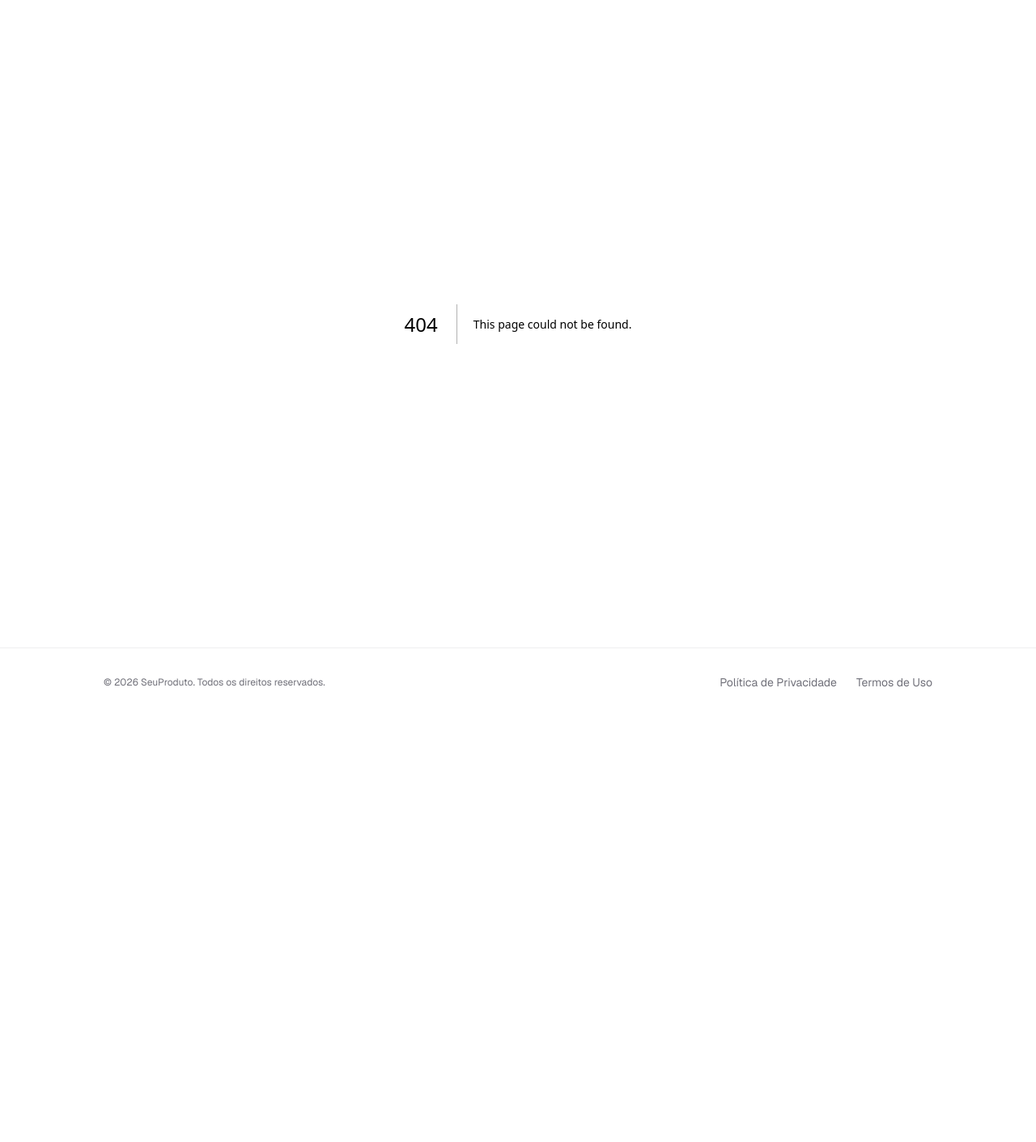
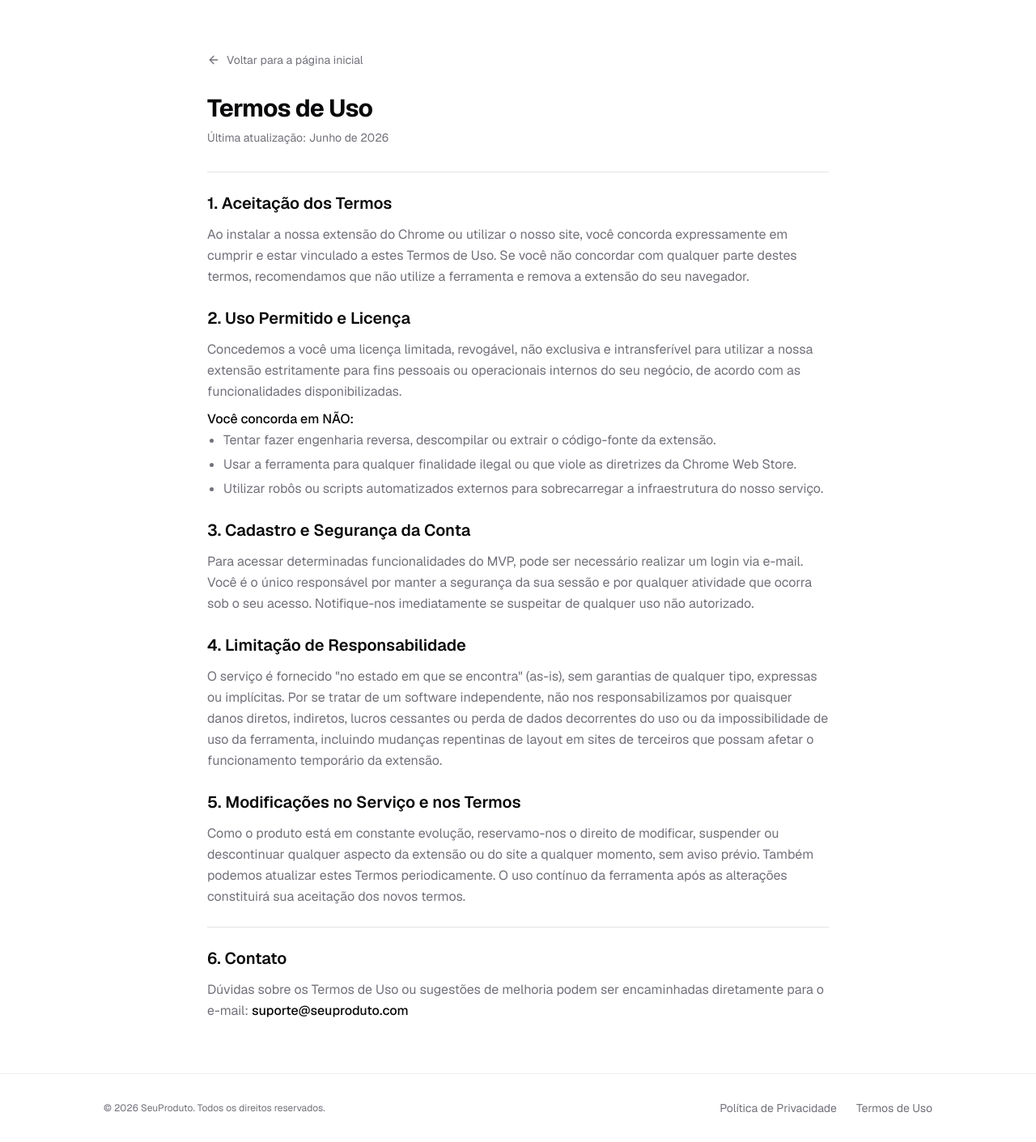
Before and after one commit to CarlosEduardo7700/landing-page-wxt, a Next.js app: page /terms in a window 1280 px wide. Before the commit this address had no page. Shown: the whole page at 81% size. Before the commit the page ends 885 px from the top, so only its background shows below. Built offline with nearby package versions, Linux system fonts and the light colour scheme.

Commit message:
feat: add Terms of Service page with detailed usage guidelines and legal information

```diff
--- /dev/null
+++ b/src/app/terms/page.tsx
@@ -0,0 +1,80 @@
+import Link from "next/link";
+import { ArrowLeft } from "lucide-react";
+
+export const metadata = {
+  title: "Termos de Uso | SeuProduto",
+  description: "Leia os termos e condições de uso do nosso produto e extensão.",
+};
+
+export default function TermsOfService() {
+  return (
+    <div className="min-h-screen bg-background text-foreground py-16 px-6">
+      <div className="max-w-3xl mx-auto">
+
+        {/* Link para voltar à Home */}
+        <Link
+          href="/"
+          className="inline-flex items-center gap-2 text-sm text-muted-foreground hover:text-foreground transition-colors mb-8 group"
+        >
+          <ArrowLeft className="w-4 h-4 group-hover:-translate-x-1 transition-transform" />
+          Voltar para a página inicial
+        </Link>
+
+        <h1 className="text-3xl font-bold tracking-tight mb-2">Termos de Uso</h1>
+        <p className="text-sm text-muted-foreground mb-8">Última atualização: Junho de 2026</p>
+
+        <div className="space-y-6 text-base leading-relaxed text-muted-foreground">
+
+          <section className="border-t border-border pt-6">
+            <h2 className="text-xl font-semibold text-foreground mb-3">1. Aceitação dos Termos</h2>
+            <p>
+              Ao instalar a nossa extensão do Chrome ou utilizar o nosso site, você concorda expressamente em cumprir e estar vinculado a estes Termos de Uso. Se você não concordar com qualquer parte destes termos, recomendamos que não utilize a ferramenta e remova a extensão do seu navegador.
+            </p>
+          </section>
+
+          <section>
+            <h2 className="text-xl font-semibold text-foreground mb-3">2. Uso Permitido e Licença</h2>
+            <p>
+              Concedemos a você uma licença limitada, revogável, não exclusiva e intransferível para utilizar a nossa extensão estritamente para fins pessoais ou operacionais internos do seu negócio, de acordo com as funcionalidades disponibilizadas.
+            </p>
+            <p className="mt-2 font-medium text-foreground">Você concorda em NÃO:</p>
+            <ul className="list-disc pl-5 space-y-1">
+              <li>Tentar fazer engenharia reversa, descompilar ou extrair o código-fonte da extensão.</li>
+              <li>Usar a ferramenta para qualquer finalidade ilegal ou que viole as diretrizes da Chrome Web Store.</li>
+              <li>Utilizar robôs ou scripts automatizados externos para sobrecarregar a infraestrutura do nosso serviço.</li>
+            </ul>
+          </section>
+
+          <section>
+            <h2 className="text-xl font-semibold text-foreground mb-3">3. Cadastro e Segurança da Conta</h2>
+            <p>
+              Para acessar determinadas funcionalidades do MVP, pode ser necessário realizar um login via e-mail. Você é o único responsável por manter a segurança da sua sessão e por qualquer atividade que ocorra sob o seu acesso. Notifique-nos imediatamente se suspeitar de qualquer uso não autorizado.
+            </p>
+          </section>
+
+          <section>
+            <h2 className="text-xl font-semibold text-foreground mb-3">4. Limitação de Responsabilidade</h2>
+            <p>
+              O serviço é fornecido "no estado em que se encontra" (as-is), sem garantias de qualquer tipo, expressas ou implícitas. Por se tratar de um software independente, não nos responsabilizamos por quaisquer danos diretos, indiretos, lucros cessantes ou perda de dados decorrentes do uso ou da impossibilidade de uso da ferramenta, incluindo mudanças repentinas de layout em sites de terceiros que possam afetar o funcionamento temporário da extensão.
+            </p>
+          </section>
+
+          <section>
+            <h2 className="text-xl font-semibold text-foreground mb-3">5. Modificações no Serviço e nos Termos</h2>
+            <p>
+              Como o produto está em constante evolução, reservamo-nos o direito de modificar, suspender ou descontinuar qualquer aspecto da extensão ou do site a qualquer momento, sem aviso prévio. Também podemos atualizar estes Termos periodicamente. O uso contínuo da ferramenta após as alterações constituirá sua aceitação dos novos termos.
+            </p>
+          </section>
+
+          <section className="border-t border-border pt-6">
+            <h2 className="text-xl font-semibold text-foreground mb-3">6. Contato</h2>
+            <p>
+              Dúvidas sobre os Termos de Uso ou sugestões de melhoria podem ser encaminhadas diretamente para o e-mail: <span className="text-foreground font-medium">suporte@seuproduto.com</span>
+            </p>
+          </section>
+
+        </div>
+      </div>
+    </div>
+  );
+}
```
